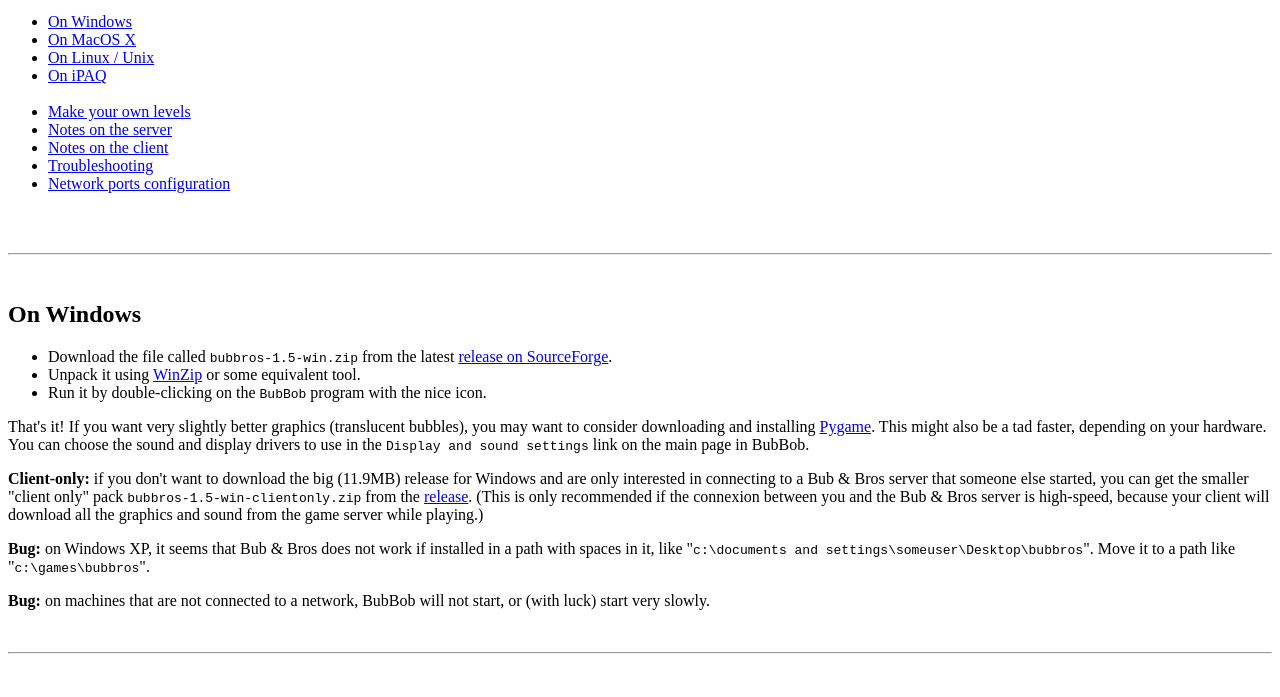
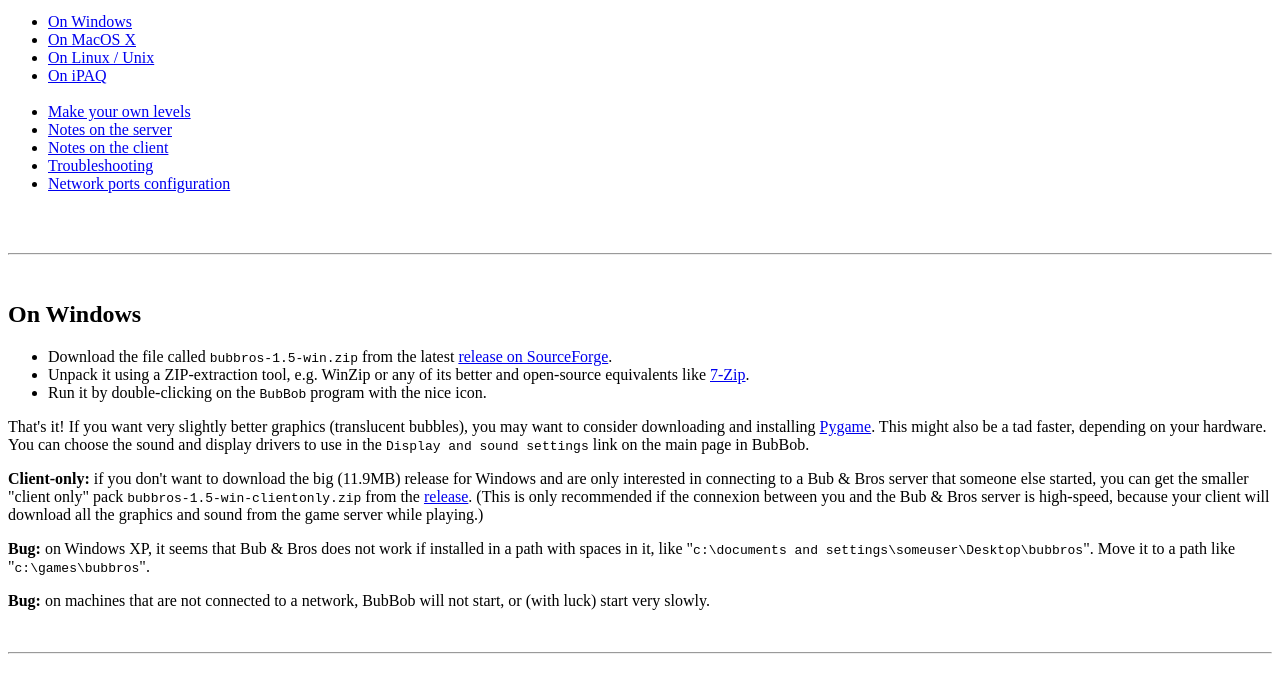
Before and after one commit to nelg/bub-n-bros, a plain HTML site: page bub-n-more/site/download.html in a window 1280 px wide. Shown: the part 87-784 px from the top of the page. Drawn offline with Linux system fonts and the light colour scheme.

Commit message:
Forgot to check this in some time ago.

```diff
--- a/bub-n-more/site/download.html
+++ b/bub-n-more/site/download.html
@@ -27,7 +27,7 @@
 <ul>
 <li>Download the file called <code>bubbros-1.5-win.zip</code> from the latest <a href="http://sourceforge.net/project/showfiles.php?group_id=72187">release on SourceForge</a>.
 
-<li>Unpack it using <a href="http://www.winzip.com/">WinZip</a> or some equivalent tool.
+<li>Unpack it using a ZIP-extraction tool, e.g. WinZip or any of its better and open-source equivalents like <a href="http://www.7-zip.org/">7-Zip</a>.
 
 <li>Run it by double-clicking on the <code>BubBob</code> program with the nice icon.
 </ul>
```
Also changed, not shown: bub-n-more/site/index.html (+1 -1 lines).
